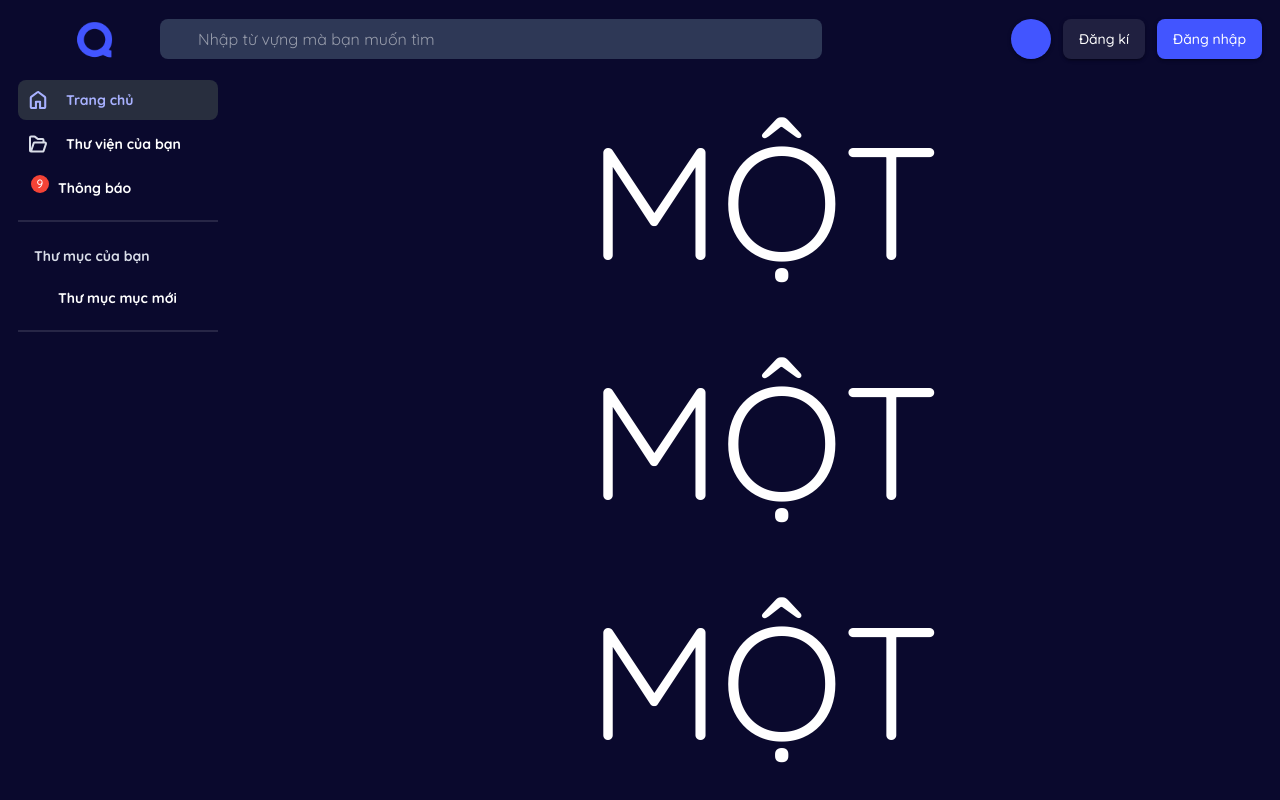
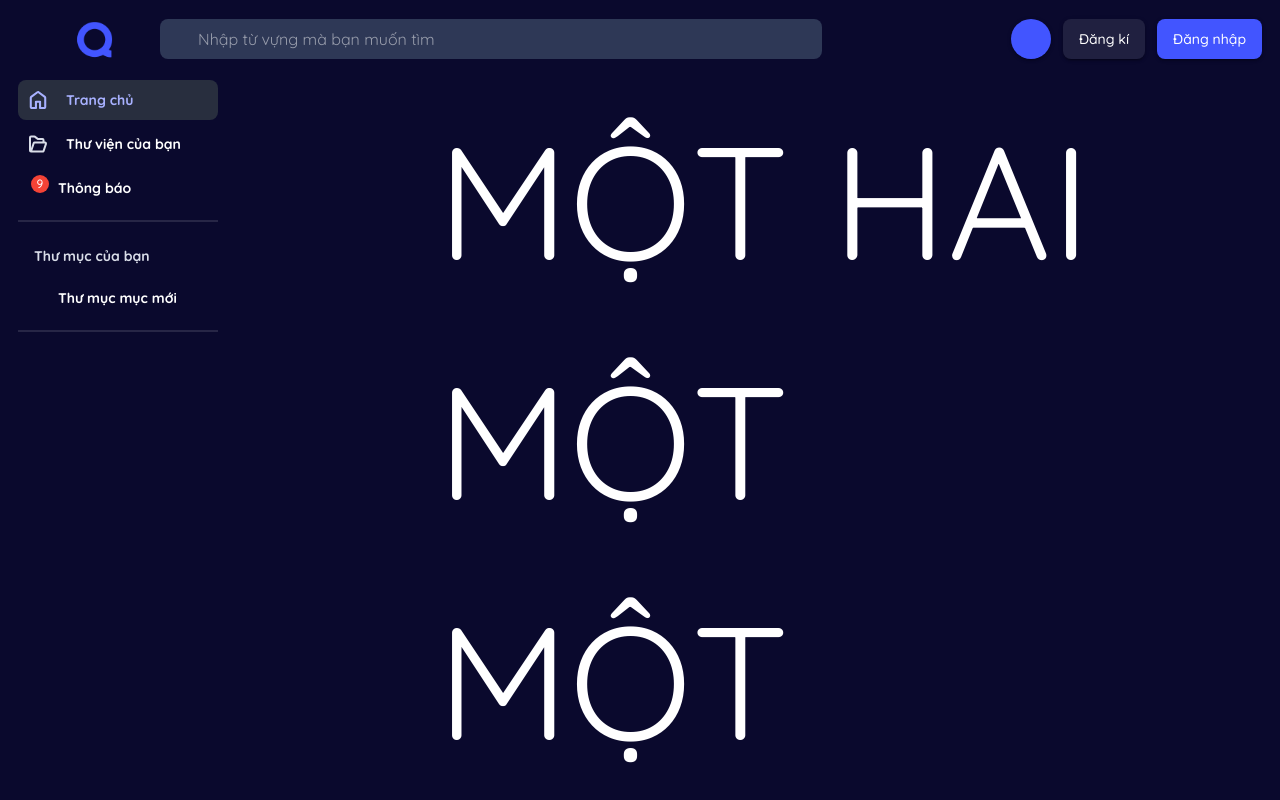
Before and after one commit to vuongtruc2004/CSharp_Quizlet_Frontend, a Next.js app: page /home in a window 1280 px wide. Shown: the top 800 px of the page. Built offline with nearby package versions, Linux system fonts and the light colour scheme; some icons are missing; what @mui/material-nextjs would draw is missing.

Commit message:
Demo git branch

```diff
--- a/app/(student)/home/page.tsx
+++ b/app/(student)/home/page.tsx
@@ -8,7 +8,7 @@ const HomePage = () => {
     return (
         <div className="text-[10rem] uppercase flex items-center justify-center">
             <ul>
-                <li>Một</li>
+                <li>Một Hai</li>
                 <li>Một</li>
                 <li>Một</li>
                 <li>Một</li>
```
